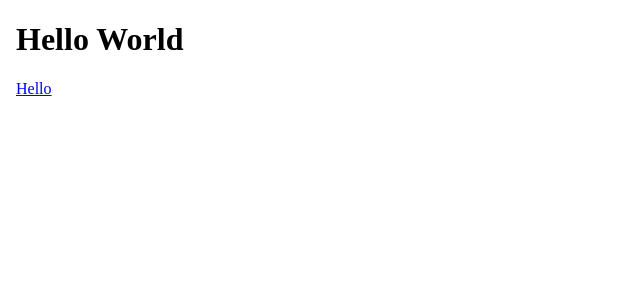
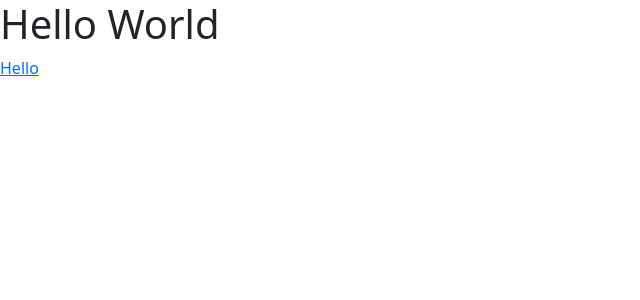
Before and after one commit to Cromana22/mod005455-teambaseddev-2022, a React (Create React App) app in the folder learn-for-fun/: page /loginpage in a window 1280 px wide. Shown: the top 300 px of the page, without its empty margins (0-640 px from the left). Built offline with nearby package versions, Linux system fonts and the light colour scheme.

Commit message:
Clean out old files

```diff
--- a/learn-for-fun/src/components/Course.js
+++ /dev/null
@@ -1,12 +0,0 @@
-import React from "react";
-
-
-const Course = () => {
-    return (
-        <body>
-            <h1>Hello World</h1>
-        </body>
-    );
-}
-
-export default Course;
--- a/learn-for-fun/src/components/Course.jsx
+++ b/learn-for-fun/src/components/Course.jsx
@@ -1,6 +1,4 @@
 import React from "react";
-
-
 
 const Course = () => {
     return (
--- a/learn-for-fun/src/components/Courses.js
+++ /dev/null
@@ -1,12 +0,0 @@
-import React from "react";
-
-
-const Courses = () => {
-    return (
-        <body>
-            <h1>Hello Courses</h1>
-        </body>
-    );
-}
-
-export default Courses;
--- a/learn-for-fun/src/components/HomePage.jsx
+++ b/learn-for-fun/src/components/HomePage.jsx
@@ -5,7 +5,7 @@ function HomePage() {
     return (
         <div className="home">
             test
-            <Link to="/course">Course</Link>
+            <Link to="/courses">Course</Link>
         </div>
     )
 }
--- a/learn-for-fun/src/components/LoginPage.js
+++ /dev/null
@@ -1,13 +0,0 @@
-import React from "react";
-import Card from 'react-bootstrap/Card';
-
-const LoginPage = () => {
-    return (
-        <body>
-            <h1>Hello World</h1>
-            <Card.Link href='./HomePage'>Hello</Card.Link>
-        </body>
-    );
-}
-
-export default LoginPage;
--- a/learn-for-fun/src/components/LoginPage.jsx
+++ b/learn-for-fun/src/components/LoginPage.jsx
@@ -1,9 +1,11 @@
 import React from "react";
+import Card from 'react-bootstrap/Card';
 
 const LoginPage = () => {
     return (
         <body>
             <h1>Hello World</h1>
+            <Card.Link href='./HomePage'>Hello</Card.Link>
         </body>
     );
 }
--- a/learn-for-fun/src/components/Register.js
+++ /dev/null
@@ -1,12 +0,0 @@
-import React from "react";
-
-
-const Register = () => {
-    return (
-        <body>
-            <h1>Hello World</h1>
-        </body>
-    );
-}
-
-export default Register;
```
Also changed, not shown: learn-for-fun/src/components/Footer.js (deleted, +0 -12 lines), learn-for-fun/src/components/NavBar.js (deleted, +0 -12 lines).
